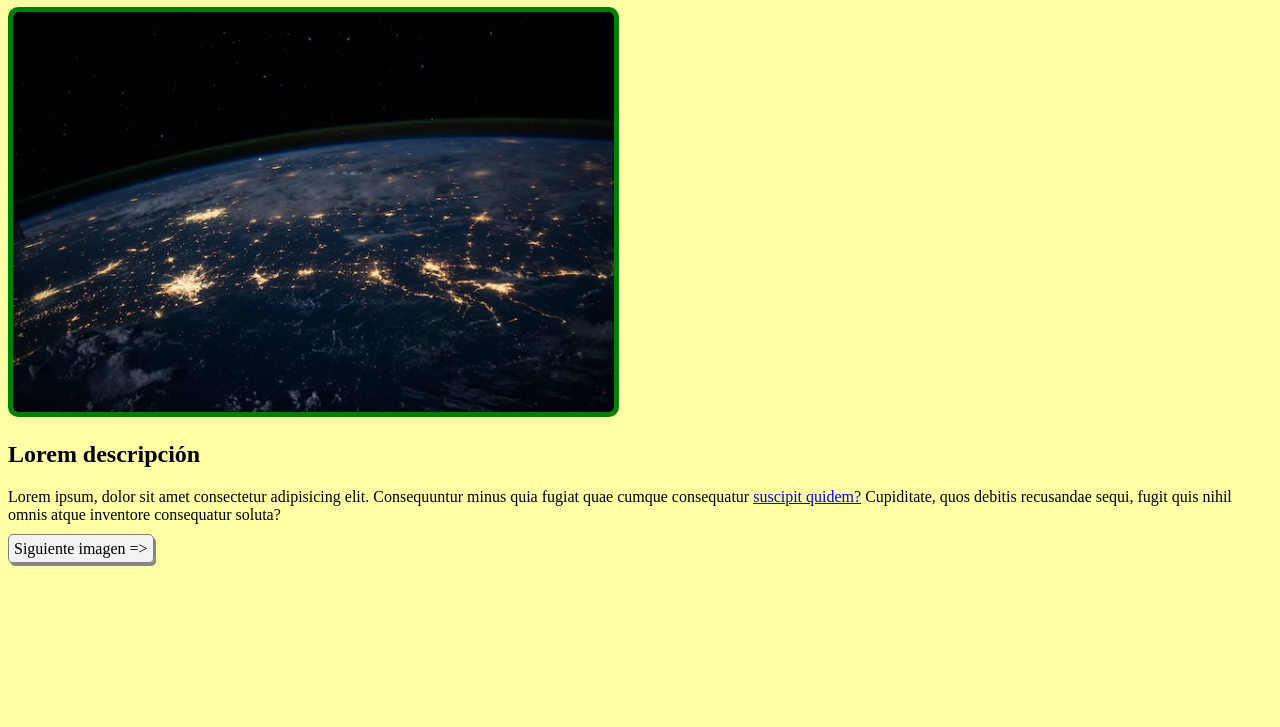
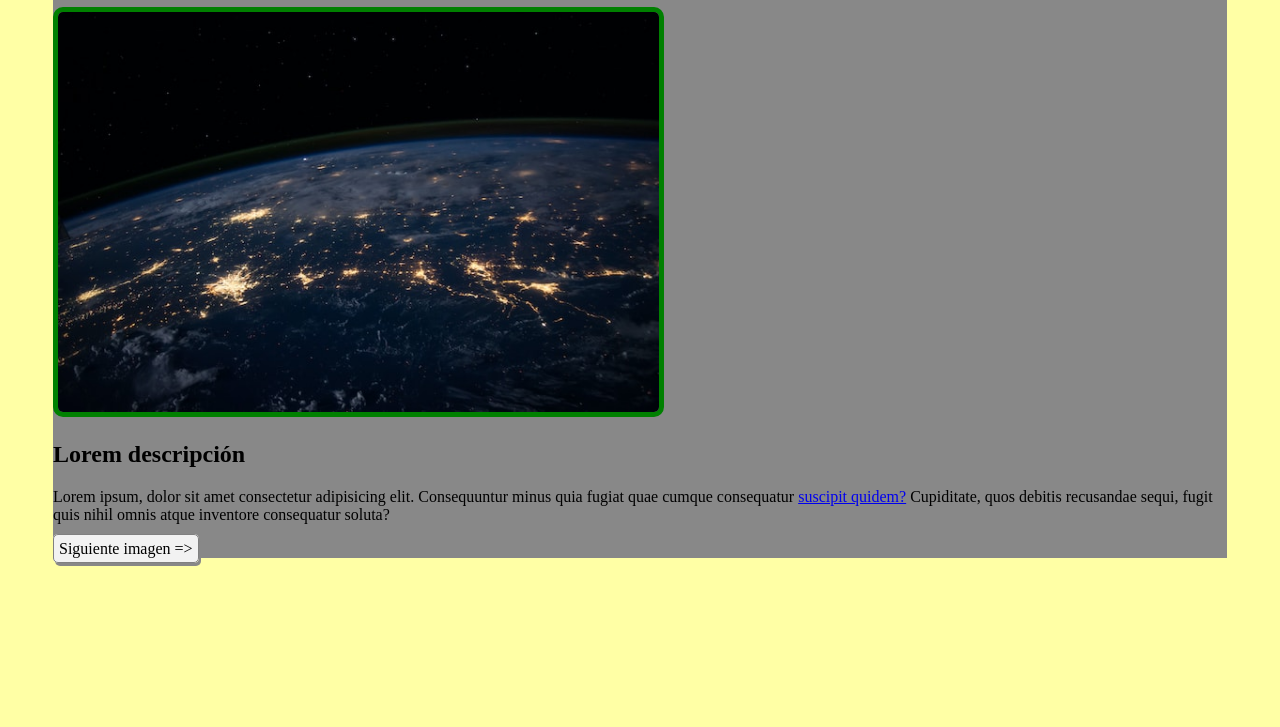
Before and after one commit to gorga7/gorga7.github.io, a plain HTML site: page page1.html in a window 1280 px wide. Shown: the part 73-800 px from the top of the page. Drawn offline with Linux system fonts and the light colour scheme.

Commit message:
Cambio Romi

```diff
--- a/page1.html
+++ b/page1.html
@@ -9,6 +9,7 @@
 </head>
 
 <body>
+    <div class="cont">
     <h1>Galería de la Tecnología</h1>
     <img src="img1.jpg" alt="Imagen de la NASA" class="image"/>
     <h2>Lorem descripción</h2>
@@ -16,6 +17,7 @@
         <a href="page2.html">suscipit quidem?</a> Cupiditate, quos debitis recusandae sequi, fugit quis nihil omnis atque inventore consequatur
         soluta?</p>
     <a href="page2.html" title="Imagen siguiente" class="link-button">Siguiente imagen =&gt;</a>
+    </div>
 </body>
 
 </html>
--- a/styles.css
+++ b/styles.css
@@ -17,3 +17,8 @@ body {
     border-radius: 5px;
     box-shadow: 2px 3px #888888;
 }
+
+.cont {
+    background-color: #888888;
+    margin: 0px 45px 0px 45px;
+}
```
